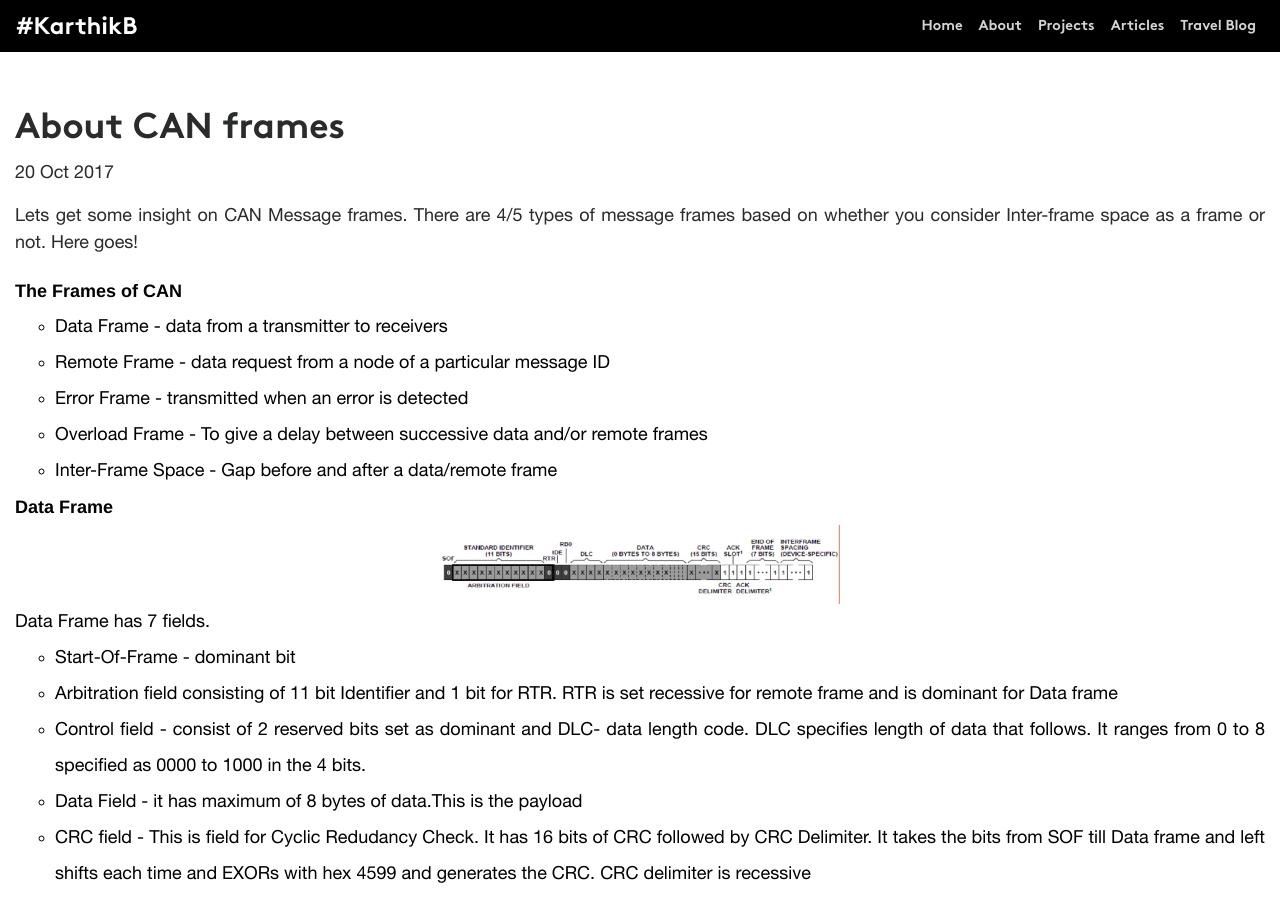
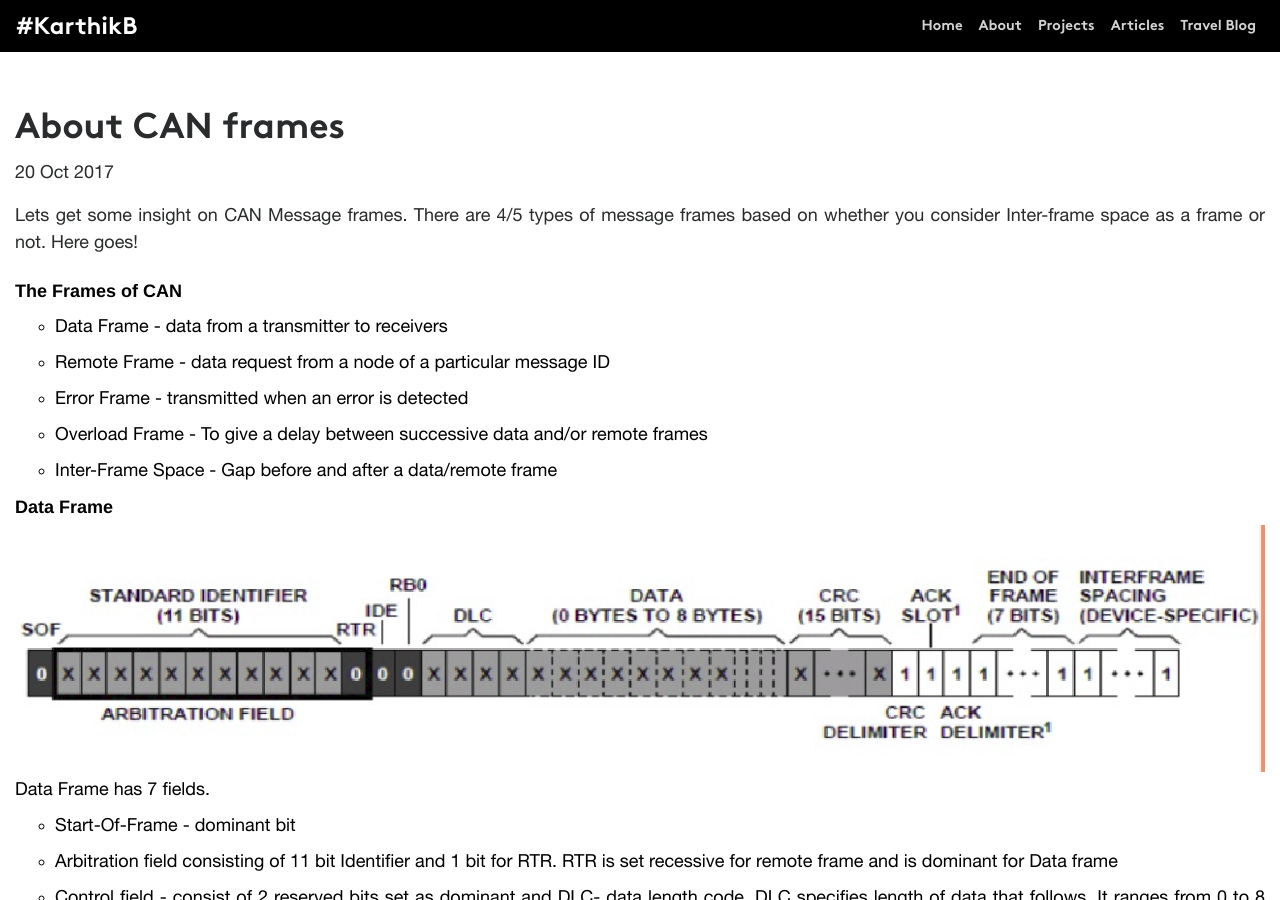
Before and after one commit to karthik-balu/karthik-balu.github.io, a Jekyll site: the page built from _posts/2017-10-20-CAN-Frames.html, in a window 1280 px wide and 900 px high. Built offline with Jekyll 4.4.1, drawn with Linux system fonts in a browser that asks for light colours.

Commit message:
Image change

```diff
--- a/_posts/2017-10-20-CAN-Frames.html
+++ b/_posts/2017-10-20-CAN-Frames.html
@@ -19,7 +19,7 @@ category: projects
 
 
 		<li>Data Frame</li>
-    <img src="/static/images/projects/p4/i2.png" class="image-center image-bigger" />
+    <img src="/static/images/projects/p4/i2.png" class="image-center image-biggest" />
 		Data Frame has 7 fields.
 		<ul>
 			<li>Start-Of-Frame - dominant bit</li>
```
